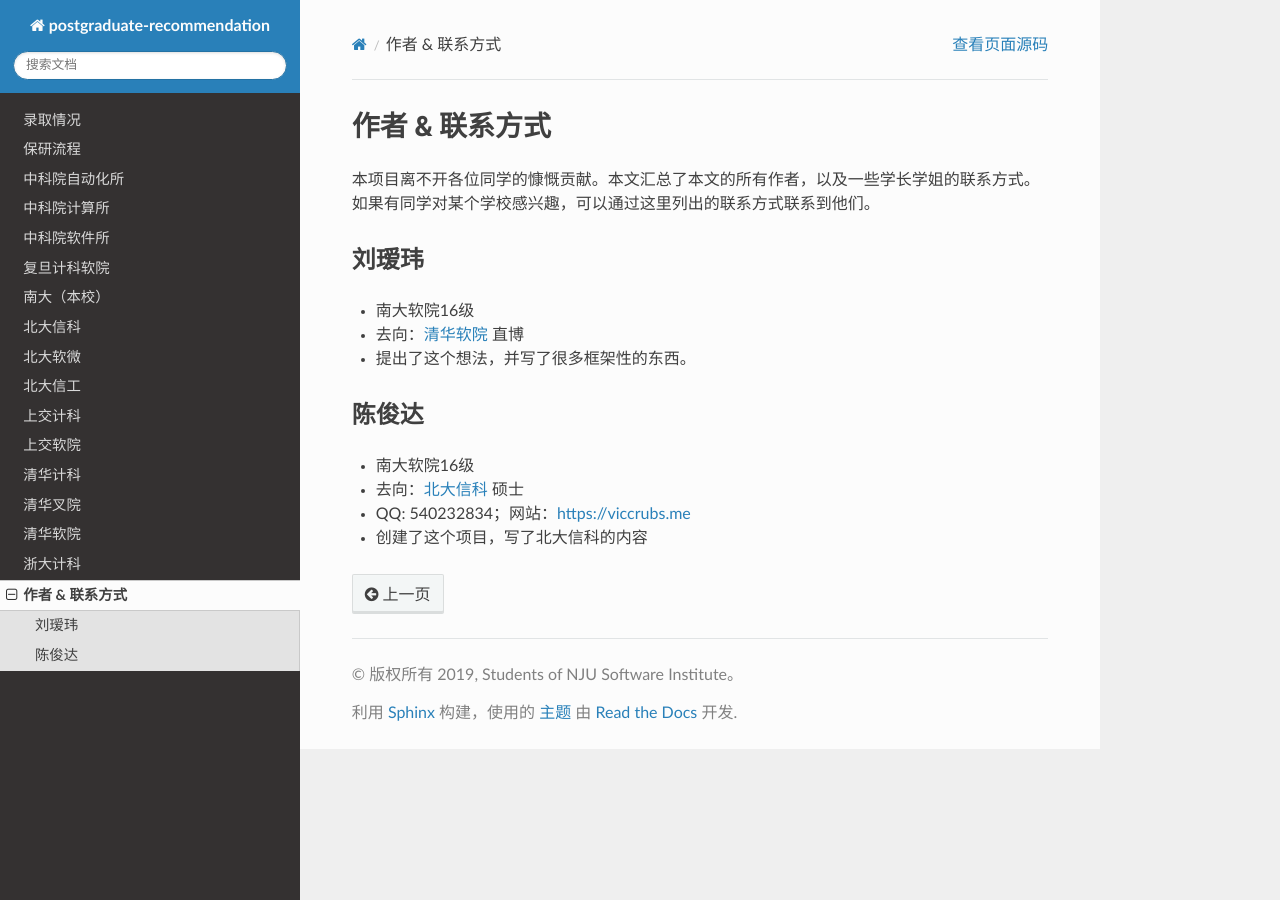
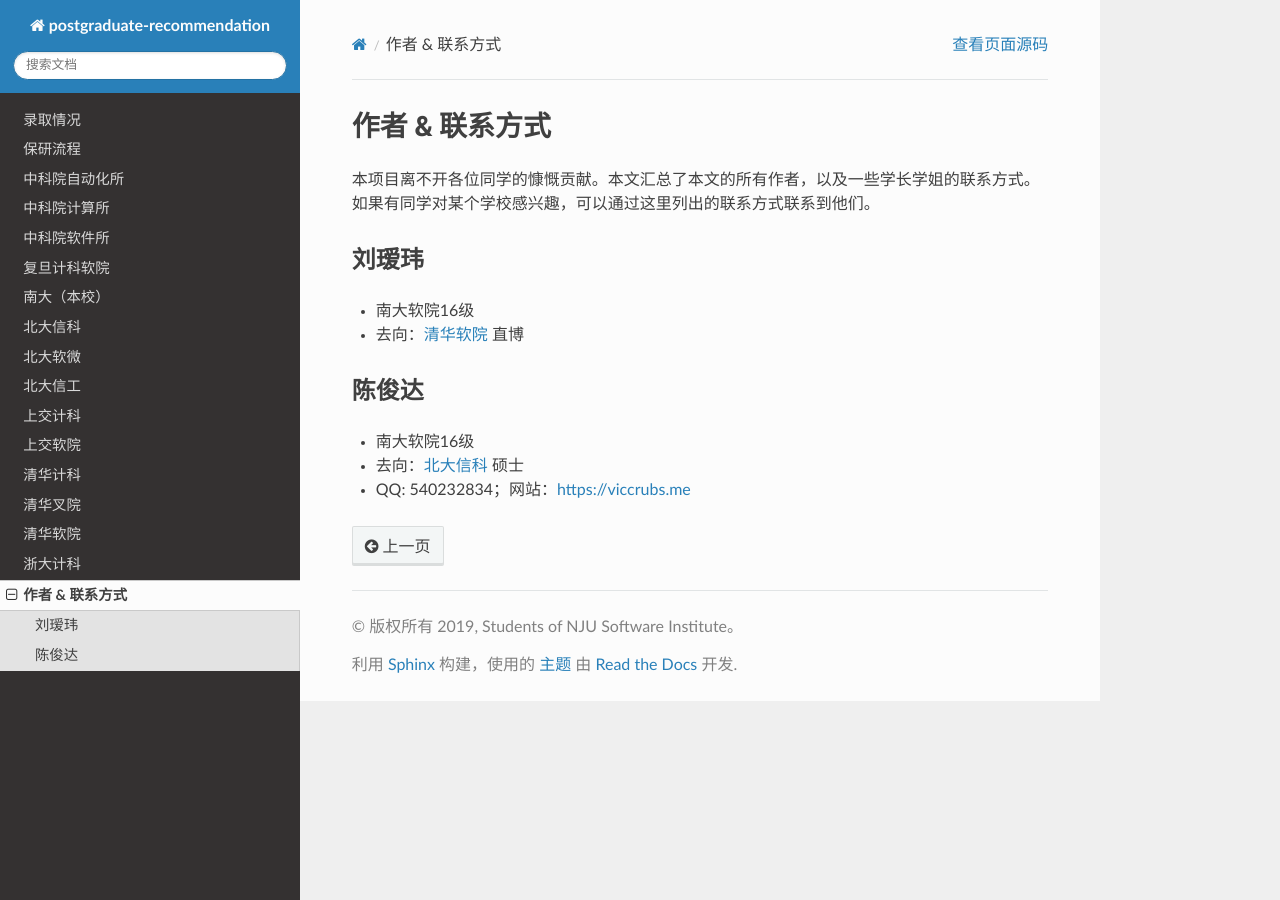
Before and after one commit to NJU-SE-15-share-review/postgraduate-recommendation, a Sphinx documentation site: the page built from source/authors.rst, in a window 1280 px wide. Built offline with Sphinx 7.4.7 and the Read the Docs theme 2.0.0, drawn with Linux system fonts in a browser that asks for light colours.

Commit message:
improve overall

```diff
--- a/source/authors.rst
+++ b/source/authors.rst
@@ -8,7 +8,6 @@
 
 * 南大软院16级
 * 去向：:ref:`schools/thu/ss:清华软院` 直博
-* 提出了这个想法，并写了很多框架性的东西。
 
 陈俊达
 -------------------------------------
@@ -16,4 +15,3 @@
 * 南大软院16级
 * 去向：:ref:`schools/pku/eecs:北大信科` 硕士
 * QQ: 540232834；网站：https://viccrubs.me
-* 创建了这个项目，写了北大信科的内容
--- a/source/progress.rst
+++ b/source/progress.rst
@@ -14,7 +14,7 @@
 9月28日填写国家系统
 --------------------------------------
 
-首先要获得预推免资格（每年南软大概有 60 几个保研名额，学分绩截止到大概 90 名，详细数据请看:ref:`statistics:录取情况`），然后在系统上填写志愿，之前在夏令营和 9 月预推免中给你发放 offer 的学校就会给你正式录取。 此时取得的 offer 是有法律效力的，也就是国家教育部的录取。
+首先要获得预推免资格（每年南软大概有 60 几个保研名额，学分绩截止到大概 90 名，详细数据请看\ :ref:`statistics:录取情况`\ ），然后在系统上填写志愿，之前在夏令营和 9 月预推免中给你发放 offer 的学校就会给你正式录取。 此时取得的 offer 是有法律效力的，也就是国家教育部的录取。
 
 作者
 --------------------------------------
```
